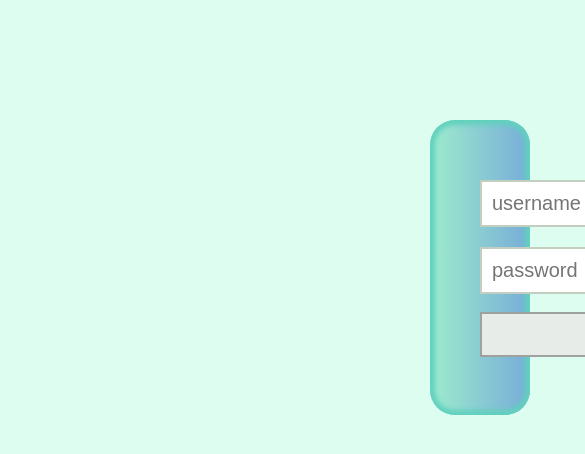
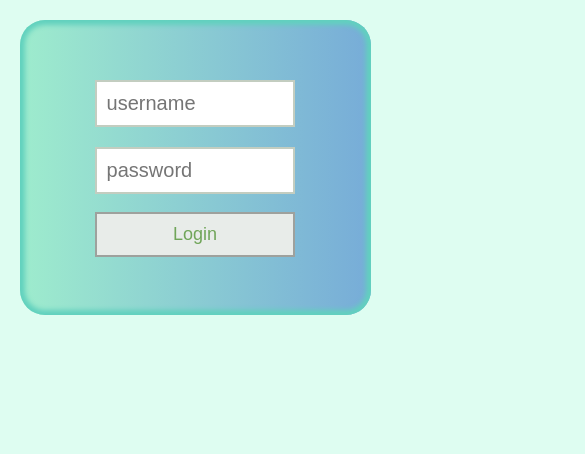
Before and after one commit to irinava98/-Star-Wars-React, a React (Create React App) app: page / in a window 390 px wide. Shown: the top 454 px of the page, 585 px wide, since content can reach past the window. Built offline with nearby package versions, Linux system fonts and the light colour scheme.

Commit message:
adding styles to make the login responsive

```diff
--- a/src/Login.css
+++ b/src/Login.css
@@ -7,6 +7,7 @@ form {
     background-image: linear-gradient(to right, #9eeccd, rgb(119, 172, 216));
     margin-left: 430px;
     margin-right: 430px;
+    min-width: 20%;
     padding: 50px 50px;
     margin-top: 120px;
     text-align: center;
@@ -15,14 +16,18 @@ input {
     font-size: 20px;
     border: 2px #c3cdc0 Solid;
     padding: 10px;
-    width: 400px;
+    min-width: 50px;
+    width:80%;
+    box-sizing: border-box;
     margin: 10px 0px;
 }
 
 button:disabled {
     border: 2px #9ea19d Solid;
     font-size: 18px;
-    width: 420px;
+    min-width: 50px;
+    width:80%;
+    box-sizing: border-box;
     height: 45px;
     margin: 8px 0px;
     background-color: #e8ece9;
@@ -33,7 +38,9 @@ button {
     background-color: #558d3d;
     color: White;
     font-size: 18px;
-    width: 420px;
+    width:80%;
+    min-width: 50px;
+    box-sizing: border-box;
     height: 45px;
     margin: 8px 0px;
     cursor: pointer;
@@ -41,3 +48,10 @@ button {
 input:focus{
     border: 2.5px #79a06b Solid;
 }
+
+
+@media screen and (max-width: 700px) {
+    form {
+      margin: 5%;
+    }
+  }
```
